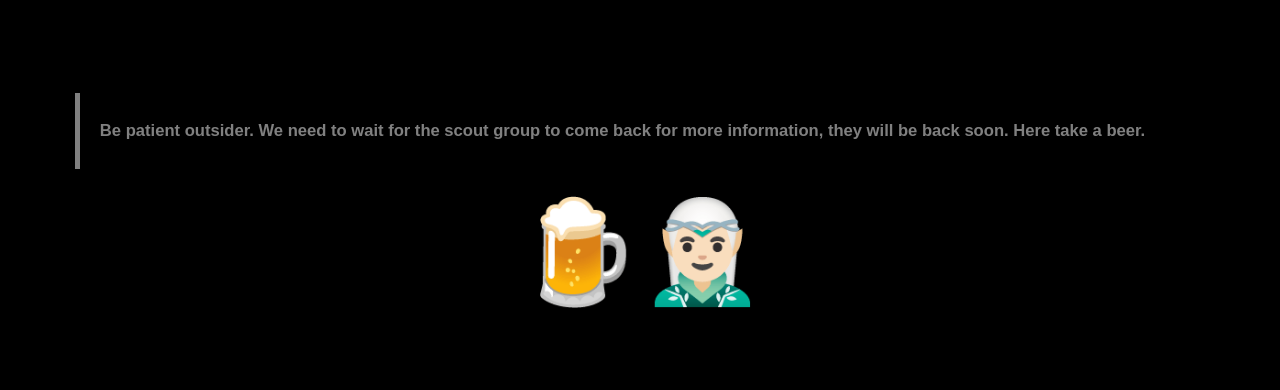
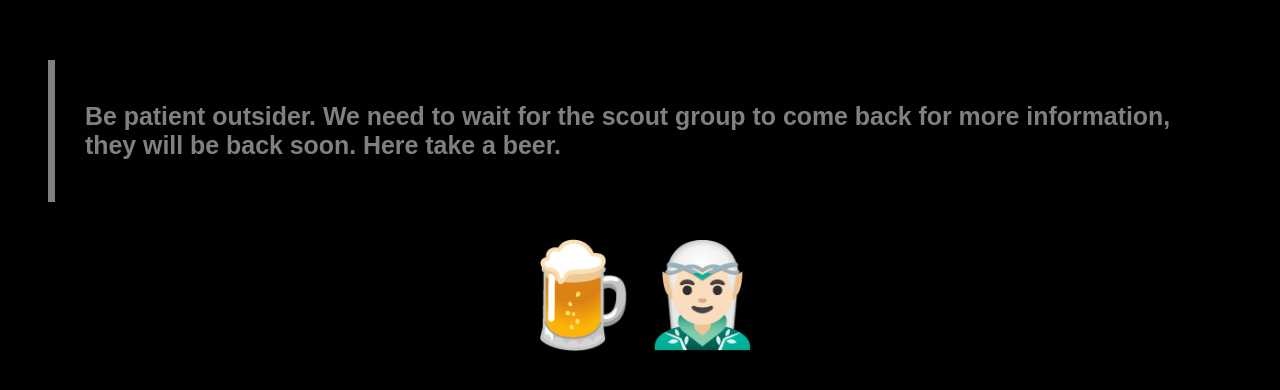
Before and after one commit to jrbublitz/nextjs, a Next.js app: page / in a window 1280 px wide. Shown: the part 208-598 px from the top of the page. Built offline with nearby package versions, Linux system fonts and the light colour scheme.

Commit message:
starting_story

```diff
--- a/styles/Home.module.css
+++ b/styles/Home.module.css
@@ -21,9 +21,8 @@
 .blockquote{
   border-left: .25em solid;
   padding: 0 1em;
-  margin-left: 0px;
   color: grey;
-  font-size: 20px;
+  font-size: 30px;
   font-family: fantasy;
 }
 
```
